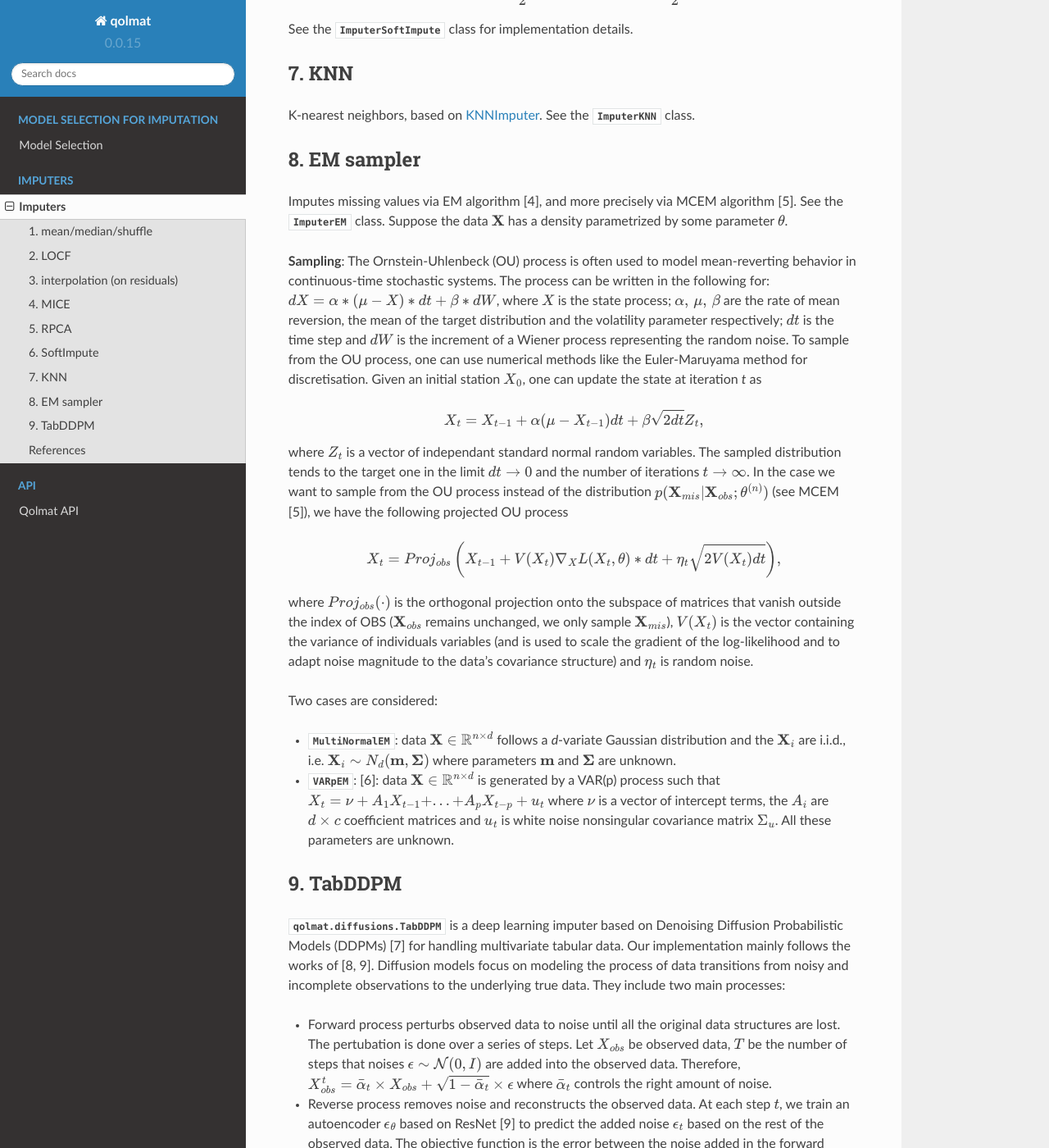
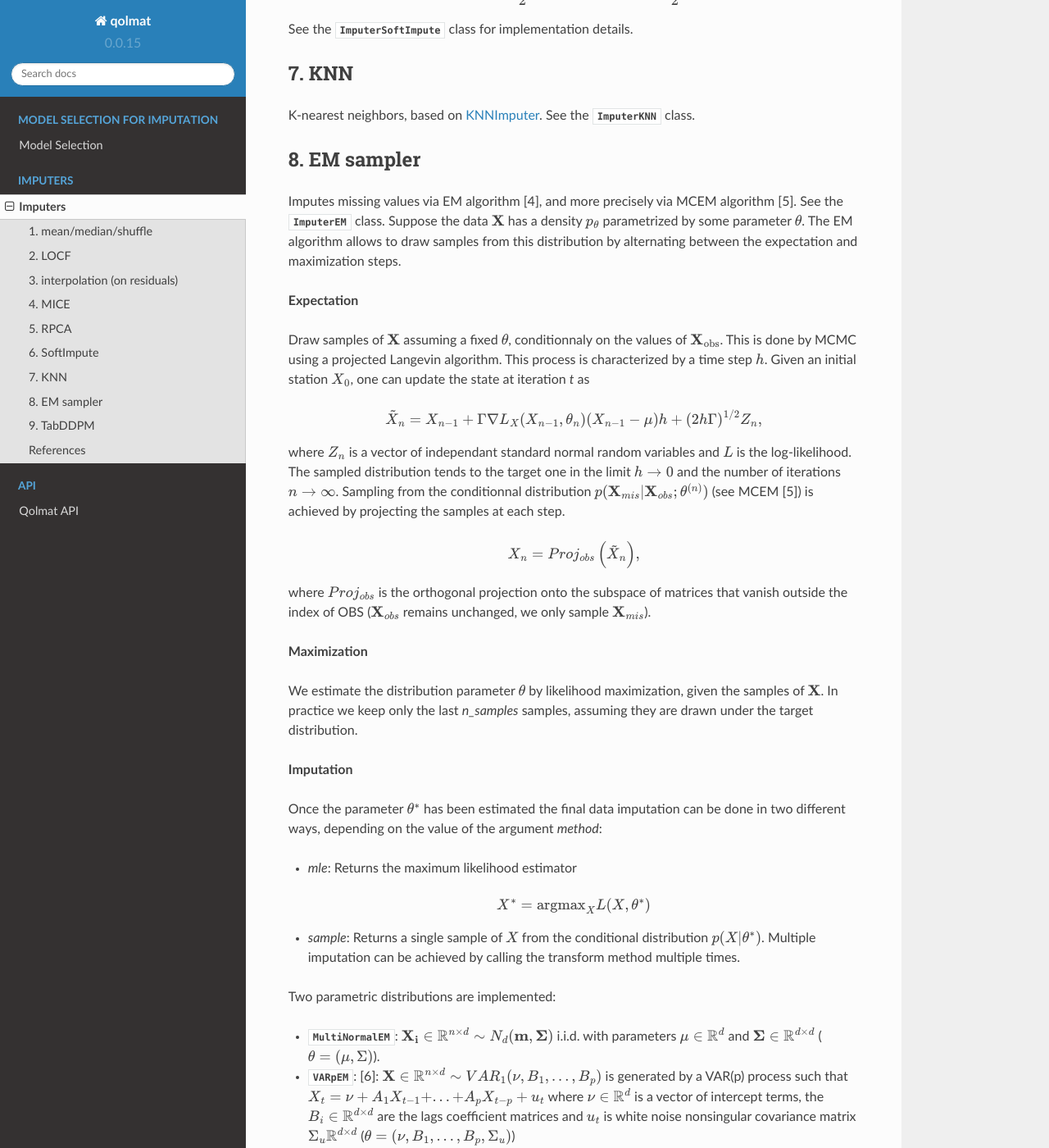
Before and after one commit to scikit-learn-contrib/qolmat, a Sphinx documentation site: the page built from docs/imputers.rst, in a window 1280 px wide and 1400 px high, scrolled down 1558 px. Shown: the whole window at 82% size. Built offline with Sphinx 7.4.7 and the Read the Docs theme 2.0.0, drawn with Linux system fonts in a browser that asks for light colours; pages that are not in the unit, such as notebooks, are missing from menus.

Commit message:
imputers doc improved

```diff
--- a/docs/imputers.rst
+++ b/docs/imputers.rst
@@ -55,29 +55,44 @@ K-nearest neighbors, based on `KNNImputer <https://scikit-learn.org/stable/modul
 8. EM sampler
 -------------
 Imputes missing values via EM algorithm [4], and more precisely via MCEM algorithm [5]. See the :class:`~qolmat.imputations.imputers.ImputerEM` class.
-Suppose the data :math:`\mathbf{X}` has a density parametrized by some parameter :math:`\theta`.
+Suppose the data :math:`\mathbf{X}` has a density :math:`p_\theta` parametrized by some parameter :math:`\theta`. The EM algorithm allows to draw samples from this distribution by alternating between the expectation and maximization steps.
 
-**Sampling**: The Ornstein-Uhlenbeck (OU) process is often used to model mean-reverting behavior in continuous-time stochastic systems. The process can be written in the following for: :math:`dX = \alpha * (\mu - X) * dt + \beta * dW`, where :math:`X` is the state process; :math:`\alpha, \, \mu, \, \beta` are the rate of mean reversion, the mean of the target distribution and the volatility parameter respectively; :math:`dt` is the time step and :math:`dW` is the increment of a Wiener process representing the random noise.
-To sample from the OU process, one can use numerical methods like the Euler-Maruyama method for discretisation. Given an initial station :math:`X_0`, one can update the state at iteration *t* as
+**Expectation**
+
+Draw samples of :math:`\mathbf{X}` assuming a fixed :math:`\theta`, conditionnaly on the values of :math:`\mathbf{X}_\mathrm{obs}`. This is done by MCMC using a projected Langevin algorithm.
+This process is characterized by a time step :math:`h`. Given an initial station :math:`X_0`, one can update the state at iteration *t* as
 
 .. math::
-    X_t = X_{t-1} + \alpha (\mu - X_{t-1}) dt + \beta \sqrt{2 dt} Z_t,
+    \tilde X_n = X_{n-1} + \Gamma \nabla L_X(X_{n-1}, \theta_n) (X_{n-1} - \mu) h + (2 h \Gamma)^{1/2} Z_n,
 
-where :math:`Z_t` is a vector of independant standard normal random variables.
-The sampled distribution tends to the target one in the limit :math:`dt \rightarrow 0` and the number of iterations :math:`t \rightarrow \infty`.
-In the case we want to sample from the OU process instead of the distribution :math:`p(\mathbf{X}_{mis} \vert \mathbf{X}_{obs} ; \theta^{(n)})` (see MCEM [5]), we have the following projected OU process
+where :math:`Z_n` is a vector of independant standard normal random variables and :math:`L` is the log-likelihood.
+The sampled distribution tends to the target one in the limit :math:`h \rightarrow 0` and the number of iterations :math:`n \rightarrow \infty`.
+Sampling from the conditionnal distribution :math:`p(\mathbf{X}_{mis} \vert \mathbf{X}_{obs} ; \theta^{(n)})` (see MCEM [5]) is achieved by projecting the samples at each step.
 
 .. math::
-    X_t = Proj_{obs} \left( X_{t-1} + V(X_t) \nabla_X L(X_t, \theta) * dt + \eta_t \sqrt{2 V(X_t) dt} \right),
+    X_n = Proj_{obs} \left( \tilde X_n \right),
 
-where :math:`Proj_{obs}(\cdot)` is the orthogonal projection onto the subspace of matrices that vanish outside the index of OBS (:math:`\mathbf{X}_{obs}` remains unchanged, we only sample :math:`\mathbf{X}_{mis}`), :math:`V(X_t)` is the vector containing the variance of individuals variables (and is used to scale the gradient of the log-likelihood and to adapt noise magnitude to the data's covariance structure) and :math:`\eta_t` is random noise.
+where :math:`Proj_{obs}` is the orthogonal projection onto the subspace of matrices that vanish outside the index of OBS (:math:`\mathbf{X}_{obs}` remains unchanged, we only sample :math:`\mathbf{X}_{mis}`).
 
+**Maximization**
 
-Two cases are considered:
+We estimate the distribution parameter :math:`\theta` by likelihood maximization, given the samples of :math:`\mathbf{X}`. In practice we keep only the last `n_samples` samples, assuming they are drawn under the target distribution.
 
-* :class:`~qolmat.imputations.em_sampler.MultiNormalEM`: data :math:`\mathbf{X} \in \mathbb{R}^{n \times d}` follows a *d*-variate Gaussian distribution and the :math:`\mathbf{X}_i` are i.i.d., i.e. :math:`\mathbf{X}_i \sim N_d(\mathbf{m}, \mathbf{\Sigma})` where parameters :math:`\mathbf{m}` and :math:`\mathbf{\Sigma}` are unknown.
+**Imputation**
 
-* :class:`~qolmat.imputations.em_sampler.VARpEM`: [6]: data :math:`\mathbf{X} \in \mathbb{R}^{n \times d}` is generated by a VAR(p) process such that :math:`X_t = \nu + A_1 X_{t-1} + ... + A_p X_{t-p} + u_t` where :math:`\nu` is a vector of intercept terms, the :math:`A_i` are  :math:`d \times c` coefficient matrices and :math:`u_t` is white noise nonsingular covariance matrix :math:`\Sigma_u`. All these parameters are unknown.
+Once the parameter :math:`\theta^*` has been estimated the final data imputation can be done in two different ways, depending on the value of the argument `method`:
+
+* `mle`: Returns the maximum likelihood estimator
+.. math::
+    X^* = \mathrm{argmax}_X L(X, \theta^*)
+
+* `sample`: Returns a single sample of :math:`X` from the conditional distribution :math:`p(X | \theta^*)`. Multiple imputation can be achieved by calling the transform method multiple times.
+
+Two parametric distributions are implemented:
+
+* :class:`~qolmat.imputations.em_sampler.MultiNormalEM`: :math:`\mathbf{X_i} \in \mathbb{R}^{n \times d} \sim N_d(\mathbf{m}, \mathbf{\Sigma})` i.i.d. with parameters :math:`\mathbf{\mu} \in \mathbb{R}^d` and :math:`\mathbf{\Sigma} \in \mathbb{R}^{d \times d}` (:math:`\theta = (\mu, \Sigma)`).
+
+* :class:`~qolmat.imputations.em_sampler.VARpEM`: [6]: :math:`\mathbf{X} \in \mathbb{R}^{n \times d} \sim VAR_1(\nu, B_1, ..., B_p)` is generated by a VAR(p) process such that :math:`X_t = \nu + A_1 X_{t-1} + ... + A_p X_{t-p} + u_t` where :math:`\nu \in \mathbb{R}^d` is a vector of intercept terms, the :math:`B_i  \in \mathbb{R}^{d \times d}` are the lags coefficient matrices and :math:`u_t` is white noise nonsingular covariance matrix :math:`\Sigma_u \mathbb{R}^{d \times d}` (:math:`\theta = (\nu, B_1, ..., B_p, \Sigma_u)`)
 
 
 9. TabDDPM
```
